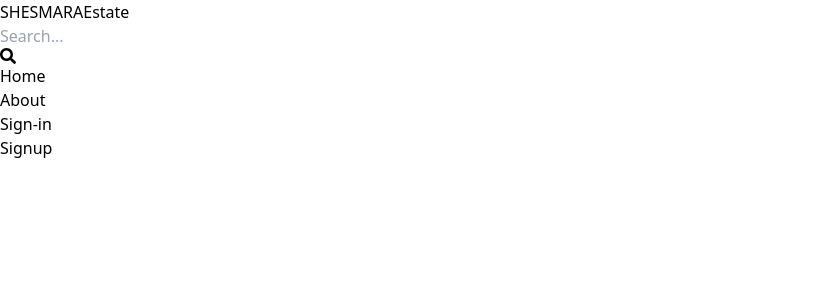
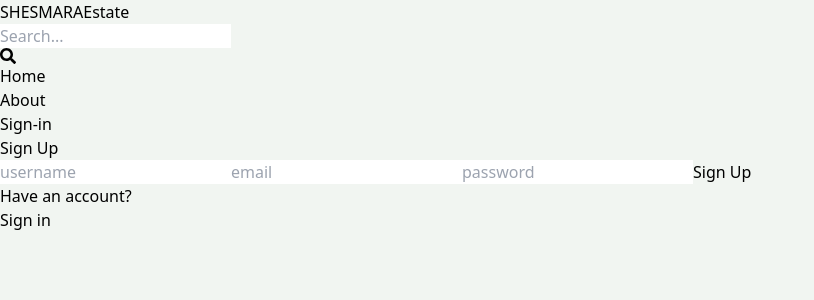
Before and after one commit to hackio12/Shesmara, a React (Vite) app in the folder SHESMARA/client/: page /sign-up in a window 1280 px wide. Shown: the top 300 px of the page, without its empty margins (0-814 px from the left). Built offline with nearby package versions, Linux system fonts and the light colour scheme.

Commit message:
complete signup ui design

```diff
--- a/SHESMARA/client/src/index.css
+++ b/SHESMARA/client/src/index.css
@@ -1,3 +1,7 @@
 @tailwind base;
 @tailwind components;
 @tailwind utilities;
+
+body{
+    background-color:rgb(241, 245, 241) ;
+}
--- a/SHESMARA/client/src/pages/Signup.jsx
+++ b/SHESMARA/client/src/pages/Signup.jsx
@@ -1,7 +1,21 @@
-import React from 'react'
+import {Link} from 'react-router-dom'
 
 export default function Signup() {
   return (
-    <div>Signup</div>
+    <div className='p-3 max-w-lg mx-auto'>
+      <h1 className='text-3xl text-center font-semibold my-7'>Sign Up</h1>
+      <form  className='flex flex-col gap-4 '>
+        <input type="text" placeholder="username" className='border p-3 rounded-lg' id='username' />
+        <input type="email" placeholder="email" className='border p-3 rounded-lg' id='password' />
+        <input type="password" placeholder="password" className='border p-3 rounded-lg' id='password' />
+        <button className='bg-slate-700 text-white p-3 rounded-lg uppercase hover:opacity-95 diasabled-80'>Sign Up</button>
+      </form>
+      <div className='flex gap-2 mt-5'>
+        <p>Have an account?</p>
+        <Link to={"/sign-in"}>
+          <span className='text-blue-700'>Sign in </span>
+        </Link>
+      </div>
+    </div>
   )
 }
```
